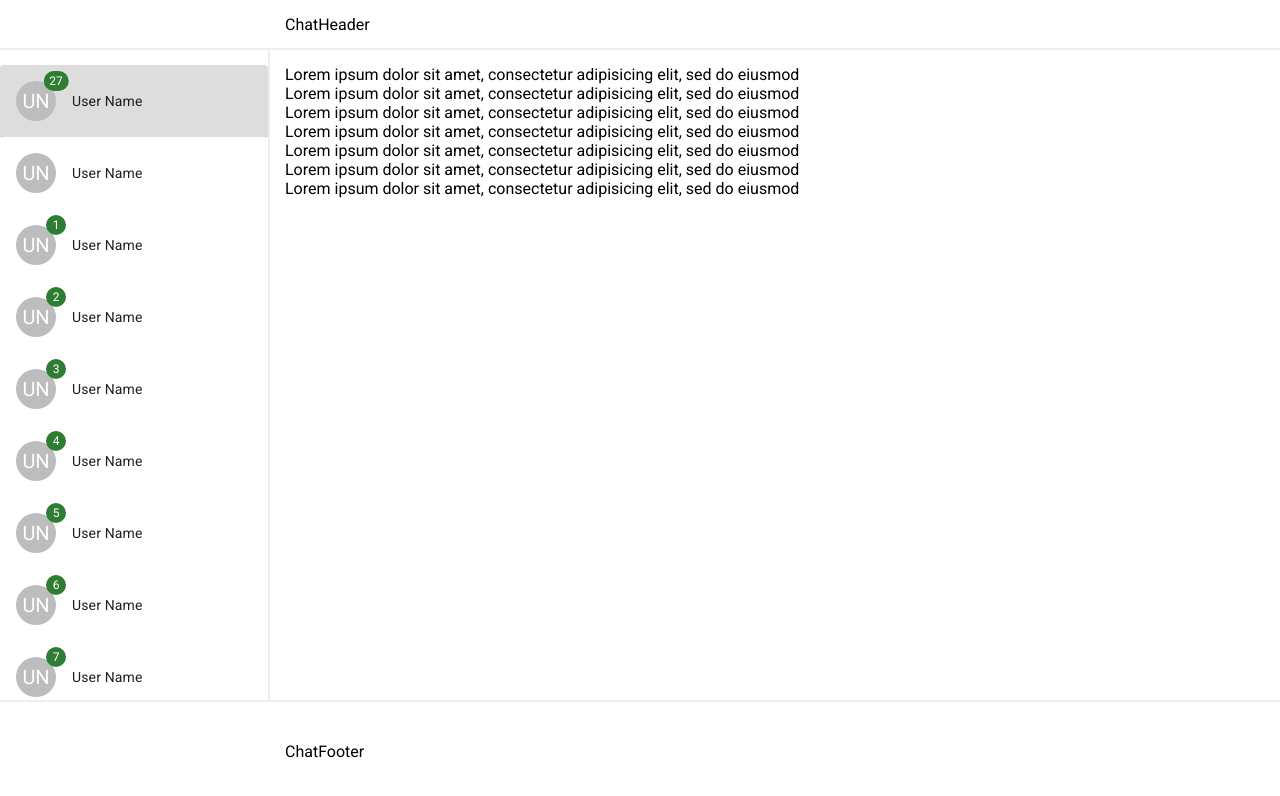
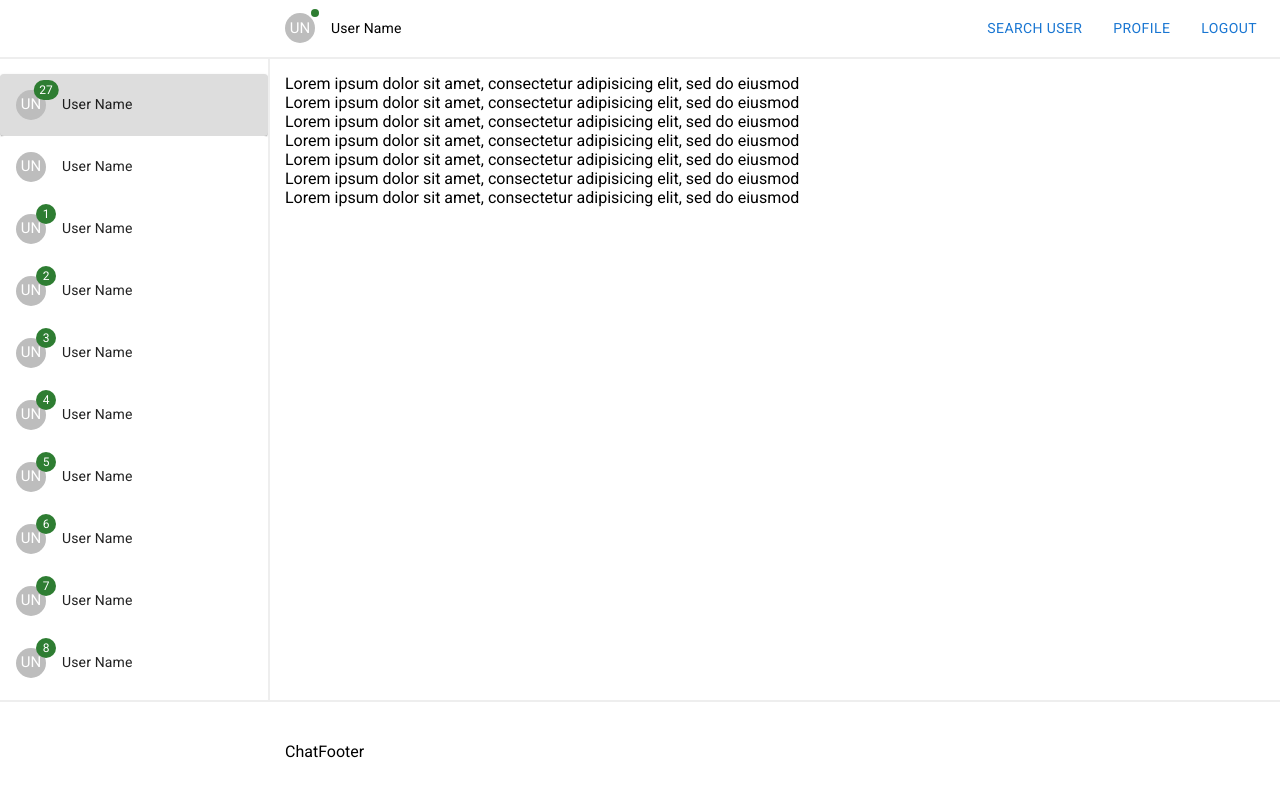
Before and after one commit to jhasuev/react-chat, a React (Create React App) app: page /chats in a window 1280 px wide. Shown: the top 796 px of the page. Built offline with nearby package versions, Linux system fonts and the light colour scheme.

Commit message:
add chat header layout

```diff
--- a/src/components/chat-header.jsx
+++ b/src/components/chat-header.jsx
@@ -1,7 +1,28 @@
+import Avatar from '@mui/material/Avatar'
+import Badge from '@mui/material/Badge'
+import Button from '@mui/material/Button'
+import CardHeader from '@mui/material/CardHeader'
+import { Link } from "react-router-dom"
+import '../styles/chat-header.css'
+
 export default function ChatHeader() {
   return (
-    <div>
-      ChatHeader
+    <div className='chat-header'>
+      <CardHeader
+        sx={{ p: 0 }}
+        avatar={
+          <Badge color="success" variant="dot" invisible={!true}>
+            <Avatar sx={{ width: 30, height: 30, fontSize: 15 }}>UN</Avatar>
+          </Badge>
+        }
+        title="User Name"
+      />
+
+      <div className='chat-header__buttons'>
+        <Button className="chat-header__buttons-item">Search user</Button>
+        <Link className="chat-header__buttons-item" to="/profile"><Button>Profile</Button></Link>
+        <Button className="chat-header__buttons-item">Logout</Button>
+      </div>
     </div>
   )
 }
--- a/src/components/chat-users.jsx
+++ b/src/components/chat-users.jsx
@@ -1,8 +1,8 @@
+import '../styles/chat-users.css'
 import Card from '@mui/material/Card';
 import CardHeader from '@mui/material/CardHeader';
 import Avatar from '@mui/material/Avatar';
 import Badge from '@mui/material/Badge';
-import '../styles/chat-users.css'
 
 export default function UserList() {
   return (
@@ -15,7 +15,7 @@ export default function UserList() {
         <CardHeader
           avatar={
             <Badge badgeContent={27} color="success">
-              <Avatar>UN</Avatar>
+              <Avatar sx={{ width: 30, height: 30, fontSize: 15 }}>UN</Avatar>
             </Badge>
           }
           title="User Name"
@@ -29,7 +29,7 @@ export default function UserList() {
           <CardHeader
             avatar={
               <Badge badgeContent={i} color="success">
-                <Avatar>UN</Avatar>
+                <Avatar sx={{ width: 30, height: 30, fontSize: 15 }}>UN</Avatar>
               </Badge>
             }
             title="User Name"
--- /dev/null
+++ b/src/styles/chat-header.css
@@ -0,0 +1,12 @@
+.chat-header {
+  display: flex;
+  align-items: center;
+}
+
+.chat-header__buttons {
+  margin-left: auto;
+}
+
+.chat-header__buttons-item {
+  margin-left: 15px !important;
+}
--- a/src/styles/chats.css
+++ b/src/styles/chats.css
@@ -17,23 +17,24 @@
   }
 }
 
-.chat-header {
+.chat__header {
   display: flex;
   flex-direction: column;
   justify-content: center;
 
+  padding: 10px 15px;
   padding-left: var(--chat-sections-padding-left);
   min-height: var(--chat-header-height);
 
   border-bottom: 2px solid #eee;
 }
 
-.chat-center {
+.chat__center {
   flex-grow: 1;
   position: relative;
 }
 
-.chat-sidebar {
+.chat__sidebar {
   position: absolute;
   left: 0;
   top: 0;
@@ -46,7 +47,7 @@
   width: var(--chat-sidebar-width);
 }
 
-.chat-main {
+.chat__main {
   position: absolute;
   top: 0;
   left: var(--chat-sidebar-width);
@@ -58,7 +59,7 @@
   overflow-y: auto;
 }
 
-.chat-footer {
+.chat__footer {
   display: flex;
   flex-direction: column;
   justify-content: center;
--- a/src/views/Chats.jsx
+++ b/src/views/Chats.jsx
@@ -8,20 +8,20 @@ import ChatFooter from '../components/chat-footer';
 export default function Chats() {
   return (
     <div className="chat">
-      <header className="chat-header">
+      <header className="chat__header">
         <ChatHeader />
       </header>
 
-      <div className="chat-center">
-        <aside className="chat-sidebar">
+      <div className="chat__center">
+        <aside className="chat__sidebar">
           <UserList />
         </aside>
-        <main className="chat-main">
+        <main className="chat__main">
           <ChatMessages />
         </main>
       </div>
 
-      <footer className="chat-footer">
+      <footer className="chat__footer">
         <ChatFooter />
       </footer>
     </div>
```
